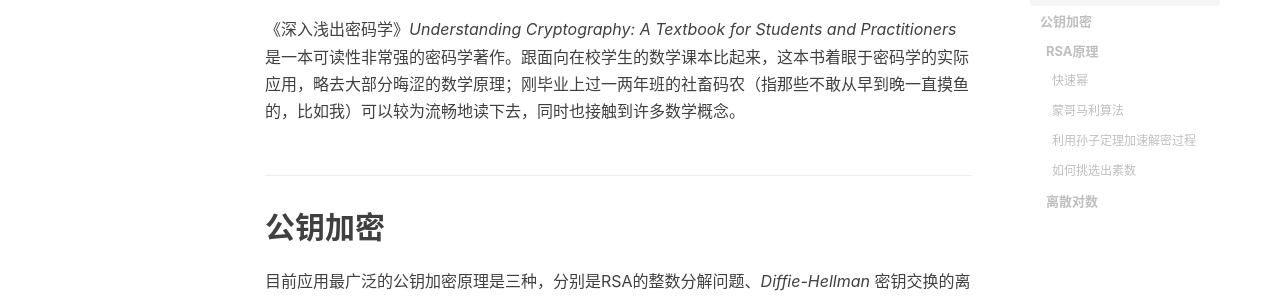
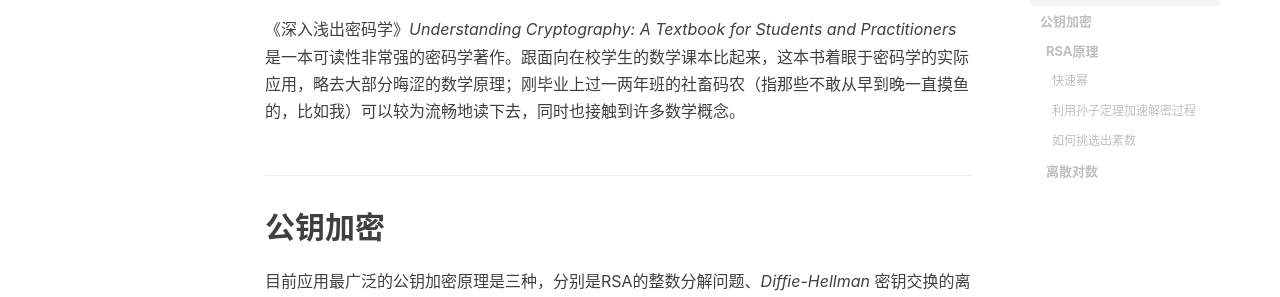
Before and after one commit to kayoch1n/kayoch1n.github.io, a Jekyll site: the page built from _posts/2021-05-02-crypto-math.markdown, in a window 1280 px wide and 1400 px high, scrolled down 484 px. Shown: the part 157-454 px from the top of the window. Built offline with Jekyll 4.4.1, drawn with Linux system fonts in a browser that asks for light colours; nearby versions of some CDN libraries; comment, search, counter and statistics services are not loaded.

Commit message:
Remove redundant text

```diff
--- a/_posts/2021-05-02-crypto-math.markdown
+++ b/_posts/2021-05-02-crypto-math.markdown
@@ -57,8 +57,6 @@
 $$
 
 从MSB开始
-
-#### 蒙哥马利算法
 
 #### 利用孙子定理加速解密过程
 
```
